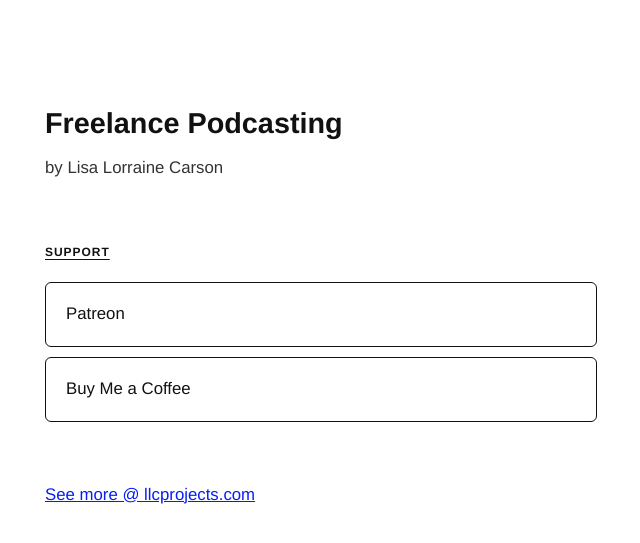
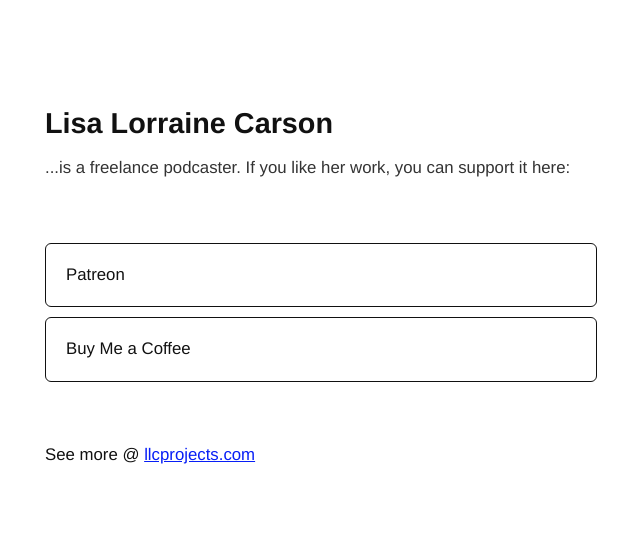
Before and after one commit to surfbunny120/freelancepodcasting.com, a Jekyll site: the page built from index.html, in a window 1280 px wide. Shown: the top 543 px of the page, without its empty margins (319-959 px from the left). Built offline with Jekyll 4.4.1, drawn with Linux system fonts in a browser that asks for light colours.

Commit message:
Update title, tagline, remove Support heading, fix footer
Title: Lisa Lorraine Carson. Footer: black text with blue hyperlinked llcprojects.com.

Co-Authored-By: Claude Opus 4.6 <noreply@anthropic.com>

```diff
--- a/_config.yml
+++ b/_config.yml
@@ -1,5 +1,5 @@
-title: "Freelance Podcasting"
-description: "by Lisa Lorraine Carson"
+title: "Lisa Lorraine Carson"
+description: "...is a freelance podcaster. If you like her work, you can support it here:"
 url: "https://freelancepodcasting.com"
 baseurl: "/freelancepodcasting.com"
 
--- a/assets/css/style.css
+++ b/assets/css/style.css
@@ -75,12 +75,16 @@ h2 {
   margin-bottom: 40px;
 }
 
+.footer-text {
+  font-size: 1.05rem;
+  color: #111;
+}
+
 .social-link {
   color: #071EF6;
   text-decoration: underline;
   font-size: 1.05rem;
-  display: block;
-  margin-top: 4px;
+  display: inline;
 }
 
 .social-link:hover {
--- a/index.html
+++ b/index.html
@@ -16,10 +15,6 @@ layout: default
   </section>
 
   <section class="socials">
-    {% for social in site.socials %}
-    <a href="{{ social.url }}" class="social-link" target="_blank" rel="noopener">
-      {{ social.title }}
-    </a>
-    {% endfor %}
+    <p class="footer-text">See more @ <a href="https://llcprojects.com" class="social-link" target="_blank" rel="noopener">llcprojects.com</a></p>
   </section>
 </div>
```
Also changed, not shown: other parts of index.html (+0 -1 lines).
